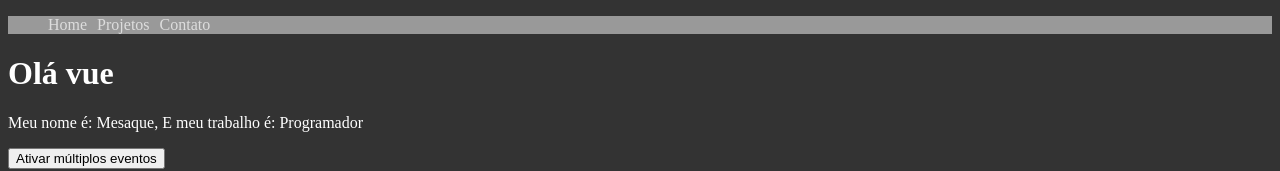
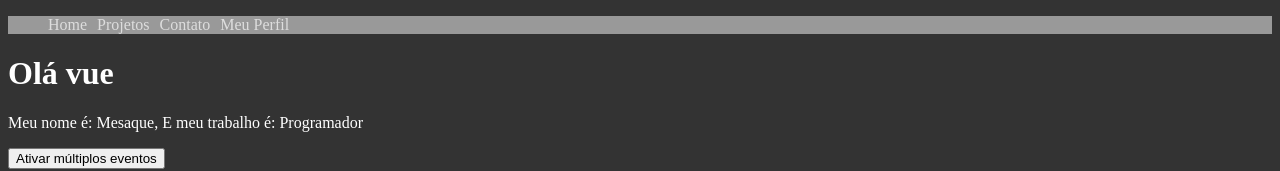
Before and after one commit to titiushadow/Curso_Vue, a Vue app: page / in a window 1280 px wide. Shown: the top 171 px of the page. Built offline with nearby package versions, Linux system fonts and the light colour scheme.

Commit message:
Enviando props por meio de array

```diff
--- a/src/components/Header.vue
+++ b/src/components/Header.vue
@@ -3,12 +3,15 @@
     <li><a href="#">Home</a></li>
     <li><a href="#">Projetos</a></li>
     <li><a href="#">Contato</a></li>
+    <li v-if="esta_logado"><a href="#">Meu Perfil</a></li>
   </ul>
 </template>
 
 <script>
   export default {
-    name: 'Header'
+    name: 'Header',
+    // Enviando props por meio de array
+    props: ['esta_logado']
   }
 </script>
 
```
